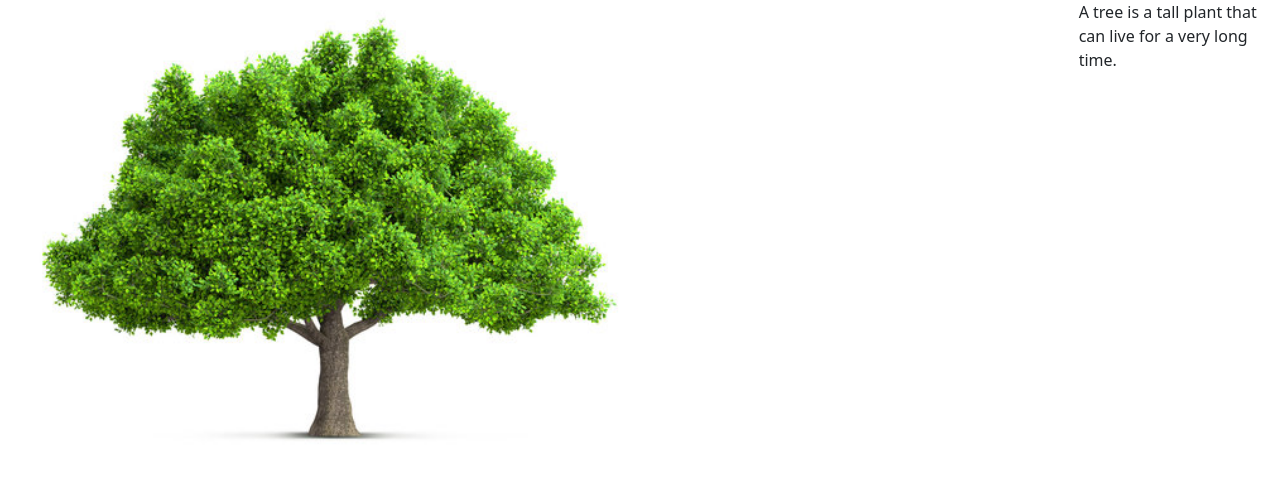
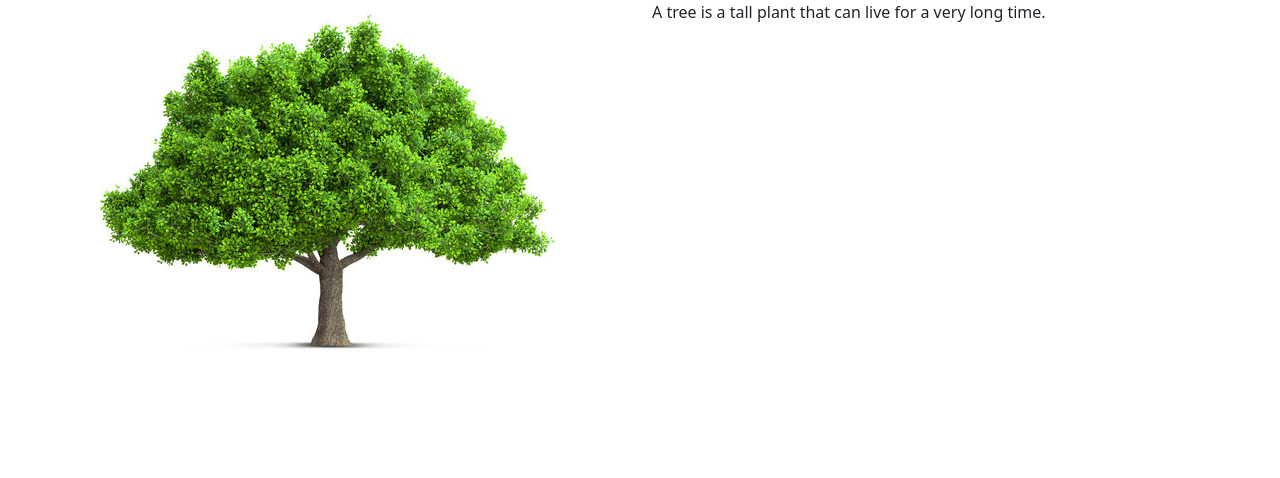
Before and after one commit to FarazFaruqi/2023-Brave, a plain HTML site: page Bootstrap Layout/index.html in a window 1280 px wide. Drawn offline with nearby package versions, Linux system fonts and the light colour scheme.

Commit message:
summarizing changes post class

```diff
--- a/Bootstrap Layout/index.html
+++ b/Bootstrap Layout/index.html
@@ -20,16 +20,16 @@
     <div class="container-fluid">
       <div class="row">
 
+        <div class="col-xs-6 col-md-6" style="text-align: center;" >
+          <img src="./tree.jpg" >
+        </div>
         <div class="col-xs-6 col-md-6" >
-          <img src="./tree.jpg" style="width:100%">
-        </div>
-        <div class="col-xs-6 col-md-4" >
-          <div class="col-xs-6">  </div>
+          <div class="col-xs-6">   A tree is a tall plant that can live for a very long time. </div>
 
         </div>
 
         <div class="col-xs-2 col-md-2" >
-          A tree is a tall plant that can live for a very long time.
+
         </div>
 
 
```
Also changed, not shown: 3 other files.
